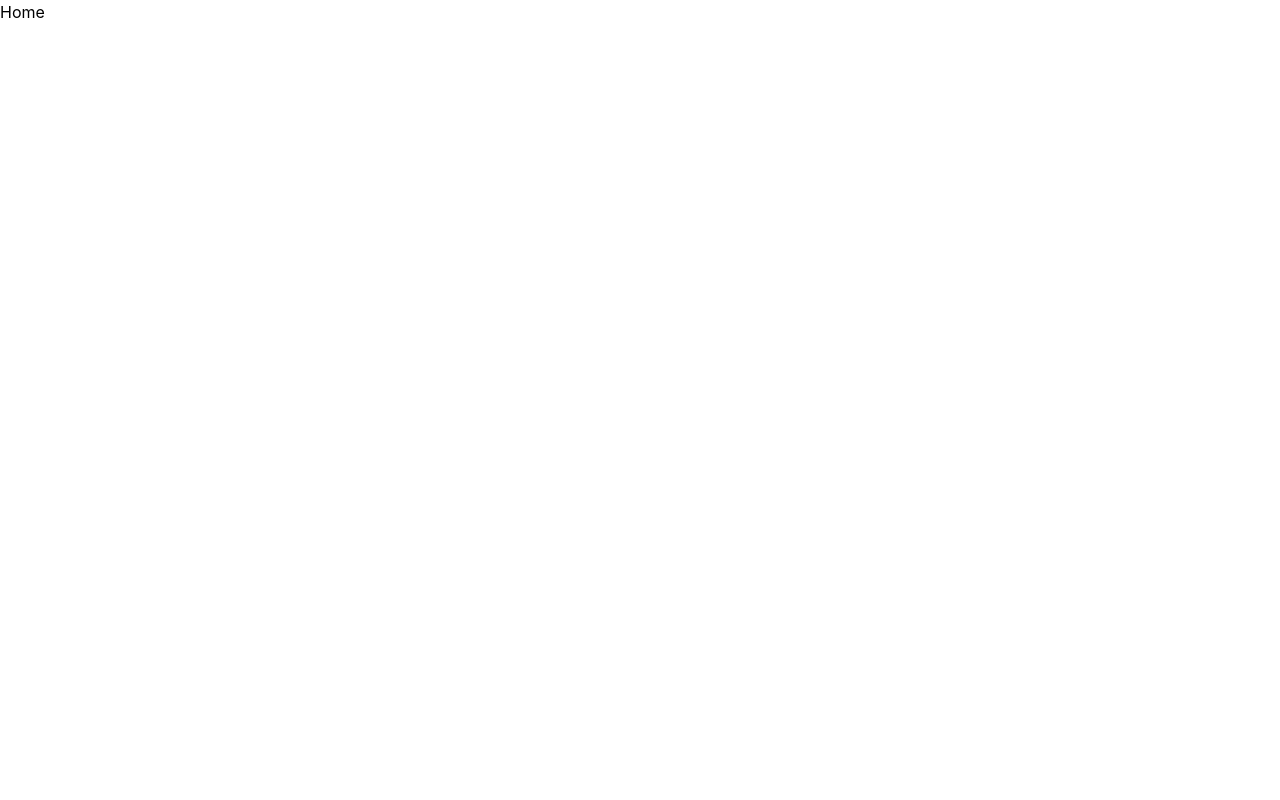
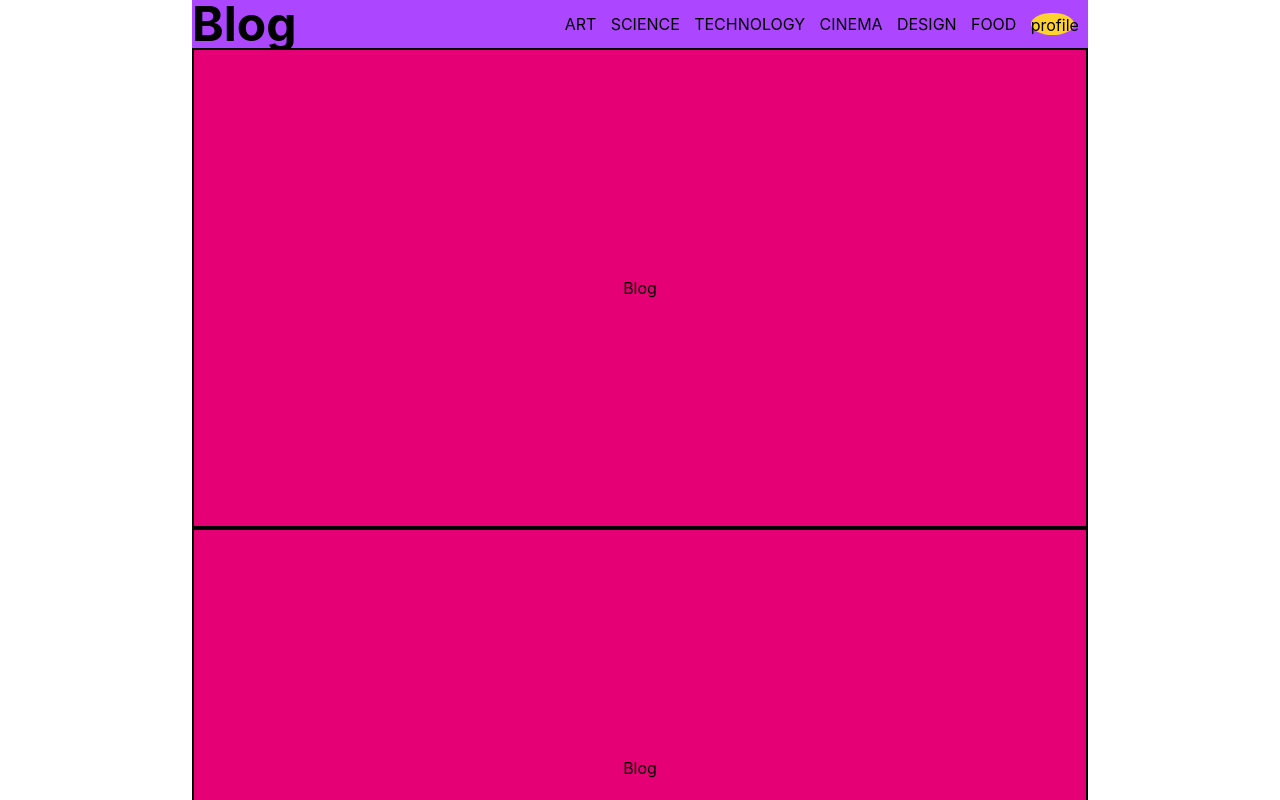
Before and after one commit to RajwardhanZambare/BlogApp, a React app in the folder frontend/: page / in a window 1280 px wide. Shown: the top 800 px of the page. Built offline with nearby package versions, Linux system fonts and the light colour scheme; the HTML template or start-up script is replaced by a standard one.

Commit message:
created templates of navbar and blog

```diff
--- a/frontend/src/App.jsx
+++ b/frontend/src/App.jsx
@@ -10,9 +10,9 @@ const App = () => {
         <BrowserRouter>
             <Routes>
                 <Route path='/' element={<Home />}/>
-                <Route path='/login' element={<Login />}/>
+                {/* <Route path='/login' element={<Login />}/>
                 <Route path='/register' element={<Register />}/>
-                <Route path='/create' element={<Create />}/>
+                <Route path='/create' element={<Create />}/> */}
             </Routes>
         </BrowserRouter>
     )
--- /dev/null
+++ b/frontend/src/components/Blog.jsx
@@ -0,0 +1,11 @@
+import React from 'react'
+
+const Blog = () => {
+    return (
+        <div className='h-[60vh] w-full gap-5 flex flex-col items-center justify-center border-2'>
+            Blog
+        </div>
+    )
+}
+
+export default Blog
--- /dev/null
+++ b/frontend/src/components/Footer.jsx
@@ -0,0 +1,9 @@
+import React from 'react'
+
+const Footer = () => {
+    return (
+        <div>Footer</div>
+    )
+}
+
+export default Footer
--- /dev/null
+++ b/frontend/src/components/NavBar.jsx
@@ -0,0 +1,24 @@
+import React from 'react'
+
+const NavBar = () => {
+    return (
+        <div className='bg-purple-500 w-full h-auto flex'>
+            <div id='left' className='w-[40%] flex items-center'>
+                <h1 className='font-bold text-5xl'>Blog</h1>
+            </div>
+            <div id="right" className='w-[60%] flex justify-evenly items-center'>
+                <li type='none'>ART</li>
+                <li type='none'>SCIENCE</li>
+                <li type='none'>TECHNOLOGY</li>
+                <li type='none'>CINEMA</li>
+                <li type='none'>DESIGN</li>
+                <li type='none'>FOOD</li>
+                <button id="profile-btn" className='h-[47%] w-[8%] rounded-[50%] bg-amber-300'>
+                    profile
+                </button>
+            </div>
+        </div>
+    )
+}
+
+export default NavBar
--- a/frontend/src/pages/Home.jsx
+++ b/frontend/src/pages/Home.jsx
@@ -1,8 +1,19 @@
 import React from 'react'
+import NavBar from '../components/NavBar.jsx'
+import Blog from '../components/Blog.jsx'
 
 const Home = () => {
     return (
-        <div>Home</div>
+        <div className='h-screen w-screen flex flex-col items-center'>
+            <div id="navbar" className='w-[70%] flex'>
+                <NavBar />
+            </div>
+            <div id="blog-section" className='w-[70%] flex flex-col items-center bg-pink-600'>
+                <Blog />
+                <Blog />
+                <Blog />
+            </div>
+        </div>
     )
 }
 
```
